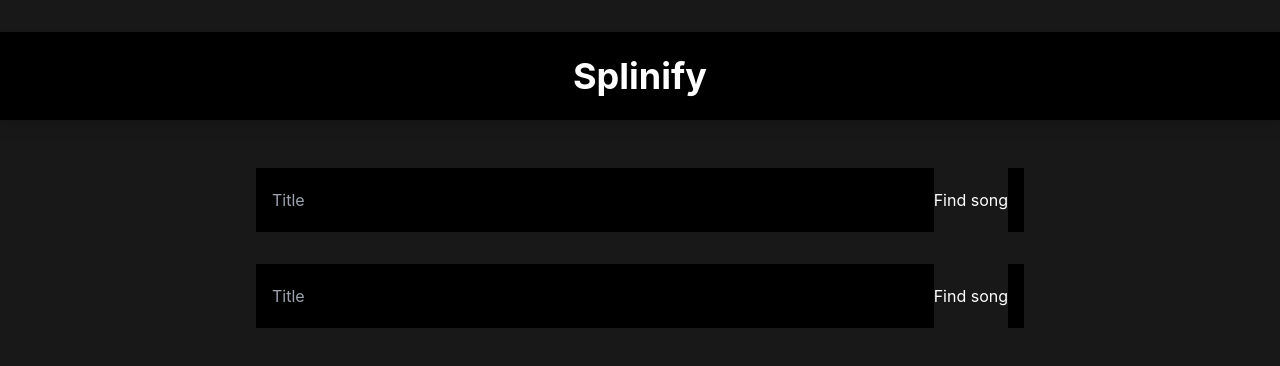
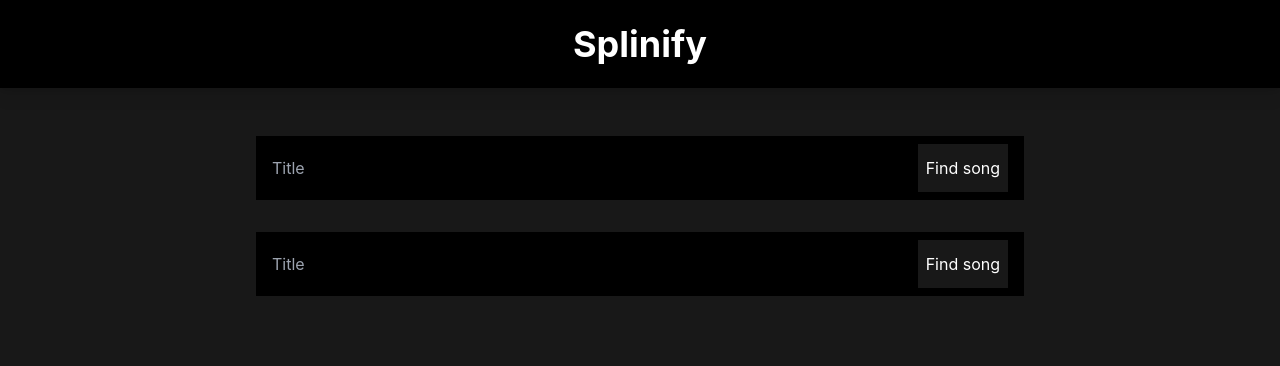
Before and after one commit to mycoalchen/Splinify, a React (Create React App) app in the folder frontend/: page / in a window 1280 px wide. Shown: the top 366 px of the page. Built offline with nearby package versions, Linux system fonts and the light colour scheme; no server answers.

Commit message:
working Spotify API stuff

```diff
--- a/frontend/src/Home.js
+++ b/frontend/src/Home.js
@@ -1,8 +1,9 @@
 import Songcard from "./Songcard";
 
 export default function Home() {
+
     return (<div className="flex flex-col items-center bg-spotify-darkgray h-screen">
-        <div className="sticky top-0 w-screen z-100 text-center p-6 text-4xl bg-black text-white font-bold drop-shadow-spotify-green drop-shadow-lg my-8">
+        <div className="sticky top-0 w-screen z-100 text-center p-6 text-4xl bg-black text-white font-bold drop-shadow-spotify-green drop-shadow-lg mb-8">
             Splinify
         </div>
         <Songcard/>
--- a/frontend/src/Songcard.js
+++ b/frontend/src/Songcard.js
@@ -7,6 +7,7 @@ export default function Songcard() {
     const [type, setType] = useState(1);
     const [spotifyToken, setSpotifyToken] = useState("");
     const [title, setTitle] = useState("");
+    const [trackId, setTrackId] = useState("");
 
     const serialize = function (obj) {
         var str = [];
@@ -17,7 +18,6 @@ export default function Songcard() {
         }
         return str.join("&");
     }
-
     useEffect(() => {
         var client_id = process.env.REACT_APP_CLIENT_ID;
         var client_secret = process.env.REACT_APP_CLIENT_SECRET;
@@ -38,8 +38,8 @@ export default function Songcard() {
                 if (!error && response.statusCode === 200) {
                     setSpotifyToken(body.access_token);
                 }
-            }).then((resonse) => {
-                console.log(resonse);
+            }).then((response) => {
+                setSpotifyToken(response.data.access_token);
             });
     }, []);
 
@@ -49,14 +49,14 @@ export default function Songcard() {
 
     function handleFindSong() {
         axios.get(`https://api.spotify.com/v1/search?q=track%3A${title}&type=track`, config).then((value) => {
-            console.log(value);
+            setTrackId(value.data.tracks.items[0].id);
         })
     }
 
     return (<form className="text-white px-4 m-4 h-16 w-3/5 bg-black flex flex-row justify-between">
         <input type="text" name="Title" placeholder="Title" className="songCardInput"
             value={title} onChange={(e) => setTitle(e.target.value)} />
-        <input type="button" value="Find song" onClick={() => handleFindSong()} className="bg-spotify-darkgray cursor-pointer" />
+        <input type="button" value="Find song" onClick={() => handleFindSong()} className="bg-spotify-darkgray cursor-pointer my-2 px-2" />
         {/* <input type="text" name="Artist" placeholder="Artist" className="songCardInput"/> */}
     </form>);
 }
```
